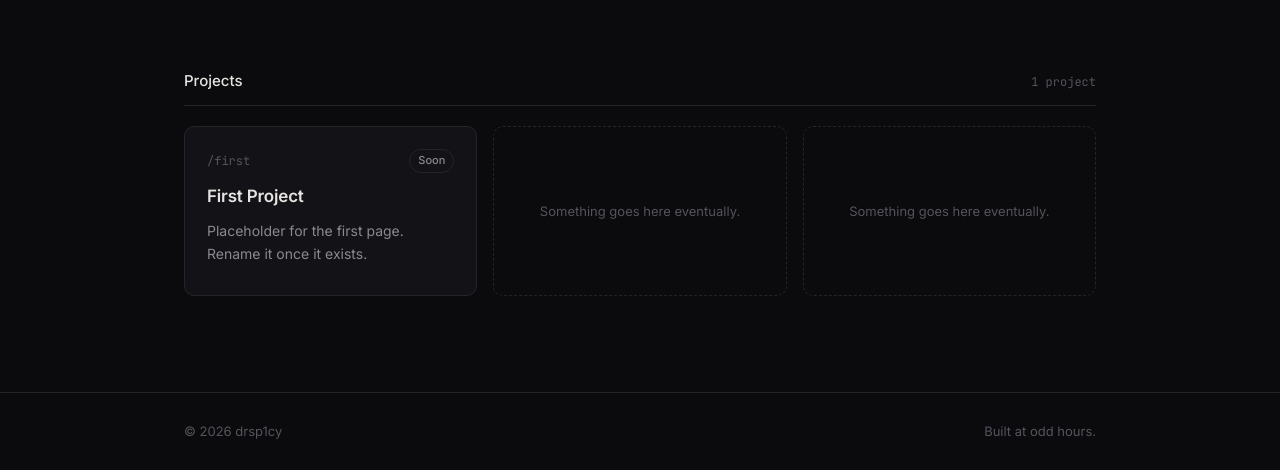
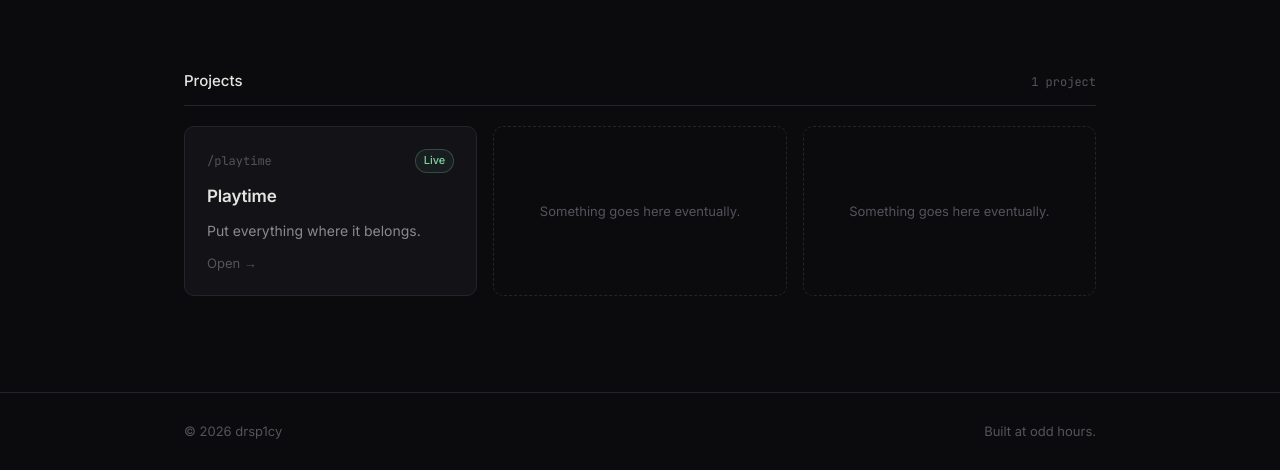
Before and after one commit to DrSp1cy/DrSp1cy.com, a plain HTML site: page index.html in a window 1280 px wide. Shown: the part 454-924 px from the top of the page. Drawn offline with Linux system fonts and the light colour scheme.

Commit message:
Update index.html

```diff
--- a/index.html
+++ b/index.html
@@ -254,12 +254,7 @@
    Set path to "" for a project that isn't linkable yet.
    ========================================================= */
 const projects = [
-  {
-    name: "First Project",
-    path: "first",
-    desc: "Placeholder for the first page. Rename it once it exists.",
-    status: "soon"
-  },
+{ name: "Playtime", path: "playtime", desc: "Put everything where it belongs.", status: "live" },
 ];
 
 /* how many dashed "coming soon" slots to show after the real projects */
```
